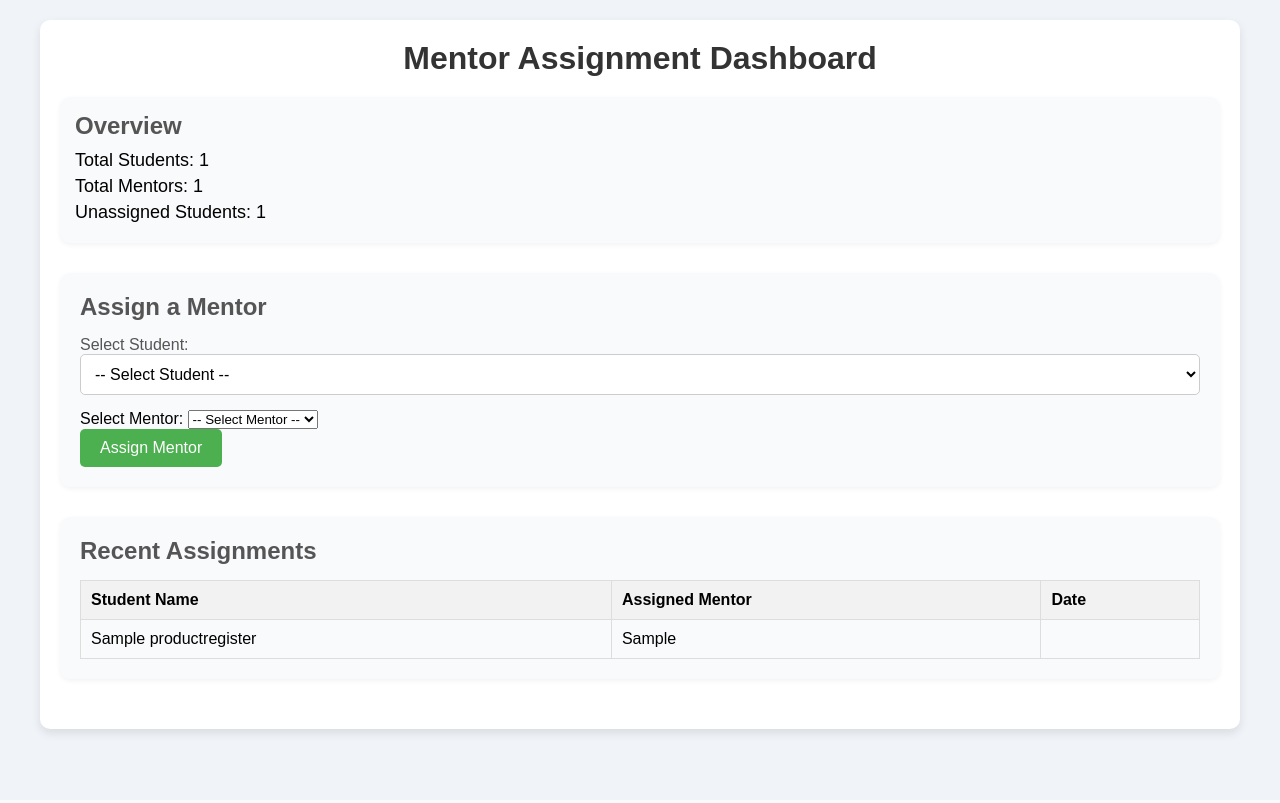
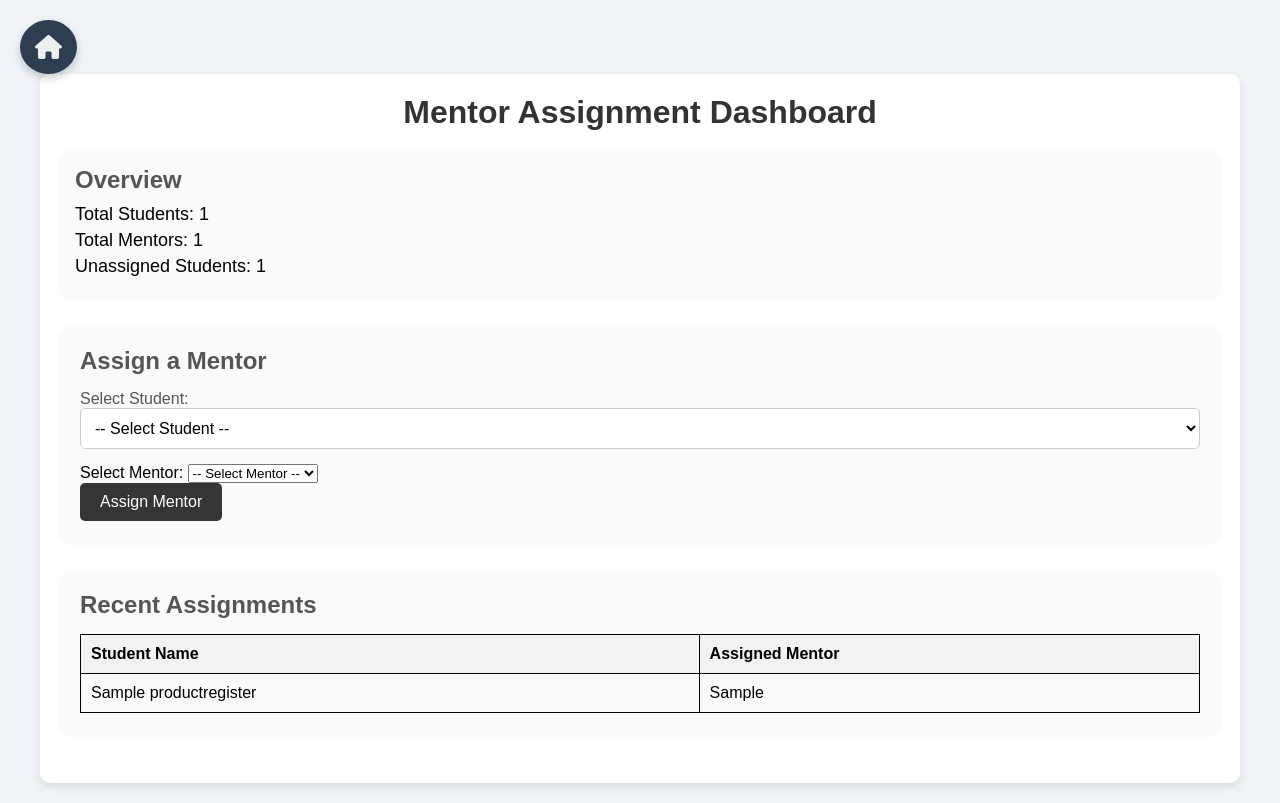
Before and after one commit to Sarathy-ram/Product_Review_portal, a Django app: template Product_Review/templates/mentor_assignment_dashboard.html in a window 1280 px wide. Before the commit the page ends 738 px from the top, so only its background shows below. Run offline with Django 5.2, Linux system fonts and the light colour scheme; tables that the repository leaves empty hold one stand-in row (values such as "Sample post"); the template is opened without the code that fills it: values that come from a table or form of the project are taken from there, most other values are stand-ins (such as "Sample title", 1, 10 or a date in 2020).

Commit message:
`Updated CSS and JavaScript files for dashboard and mentor assignment dashboard pages, and modified HTML templates to reflect changes.`

```diff
--- a/Product_Review/static/css/dashboard.css
+++ b/Product_Review/static/css/dashboard.css
@@ -77,7 +77,7 @@
 }
 
 button {
-    background-color: #4CAF50;
+    background-color: #333633;
     color: white;
     padding: 10px 20px;
     font-size: 16px;
@@ -87,7 +87,7 @@
 }
 
 button:hover {
-    background-color: #45a049;
+    background-color: #404240;
 }
 
 .recent-assignments {
@@ -109,7 +109,7 @@
 }
 
 table, th, td {
-    border: 1px solid #ddd;
+    border: 1px solid #040202;
 }
 
 th, td {
@@ -124,3 +124,40 @@
 tr:nth-child(even) {
     background-color: #f9f9f9;
 }
+.icon-btn {
+    background-color: #2C3E50; /* Dark, modern background */
+    color: #ECF0F1; /* Light color for icon */
+    border: none;
+    border-radius: 50%; /* Rounded icon button */
+    padding: 15px;
+    cursor: pointer;
+    font-size: 24px;
+    box-shadow: 0 4px 8px rgba(0, 0, 0, 0.2); /* Soft shadow for depth */
+    transition: all 0.3s ease; /* Smooth transition for hover effects */
+    display: inline-flex;
+    align-items: center;
+    justify-content: center;
+}
+
+/* Adding a subtle hover effect */
+.icon-btn:hover {
+    background-color: #34495E; /* Slightly lighter shade on hover */
+    box-shadow: 0 6px 12px rgba(0, 0, 0, 0.3); /* Enhanced shadow on hover */
+    transform: translateY(-3px); /* Slight upward movement on hover */
+}
+
+.icon-btn:active {
+    transform: translateY(0); /* Reset movement on click */
+    box-shadow: 0 3px 6px rgba(0, 0, 0, 0.2); /* Slightly reduce shadow on click */
+}
+
+/* Icon styling */
+.icon-btn i {
+    margin: 0;
+    transition: transform 0.3s ease; /* Icon transition for hover effect */
+}
+
+/* Adding rotation animation to the icon on hover */
+.icon-btn:hover i {
+    transform: rotate(20deg); /* Slight rotation on hover */
+}
--- a/Product_Review/static/js/admin_home.js
+++ b/Product_Review/static/js/admin_home.js
@@ -4,7 +4,7 @@
     const mainContent = document.getElementById("main-content");
 
 
-    let isSidebarVisible = false;
+    let isSidebarVisible = true;
 
     // Set initial aria-expanded attribute for accessibility
     toggleBtn.addEventListener("click", function() {
@@ -27,8 +27,8 @@
 
 
     // Initial state: sidebar is hidden
-    sidebar.style.width = "0";
-    mainContent.style.marginLeft = "0";
+    sidebar.style.width = "250px";
+    mainContent.style.marginLeft = "250px";
     toggleBtn.innerHTML = "&#9654;";  // Right arrow
 
     // ==================== CHARTS ==================== //
--- a/Product_Review/static/js/homescript.js
+++ b/Product_Review/static/js/homescript.js
@@ -3,7 +3,7 @@
     const sidebar = document.getElementById("sidebar");
     const mainContent = document.getElementById("main-content");
 
-    let isSidebarVisible = false;
+    let isSidebarVisible = true;
 
     toggleBtn.addEventListener("click", function() {
         if (isSidebarVisible) {
@@ -20,8 +20,8 @@
     });
 
     // Initial state
-    sidebar.style.width = "0";
-    mainContent.style.marginLeft = "0";
+    sidebar.style.width = "200px";
+    mainContent.style.marginLeft = "200px";
     toggleBtn.innerHTML = "&#9654;";  // Right arrow
 });
 function toggleSidebar() {
--- a/Product_Review/templates/admin_home.html
+++ b/Product_Review/templates/admin_home.html
@@ -14,7 +14,7 @@
         <h2>Resources</h2>
         <a href="{% url 'Problem statementapproval' %}" class="btn">Problem Statement Approval &#9654;</a>
         <a href="{% url 'product_details' %}">Student Product Details &#9654;</a>
-        <a href="{% url 'mentor_assignment_dashboard' %}">Student Product Update &#9654;</a>
+        <a href="{% url 'mentor_assignment_dashboard' %}">Student Mentor Assignment &#9654;</a>
     </div>
     <div id="main-content" class="content">
     <button class="toggle-btn" id="toggle-btn">&#9654</button>
--- a/Product_Review/templates/mentor_assignment_dashboard.html
+++ b/Product_Review/templates/mentor_assignment_dashboard.html
@@ -4,9 +4,17 @@
     <meta charset="UTF-8">
     <meta name="viewport" content="width=device-width, initial-scale=1.0">
     <title>Mentor Assignment Dashboard</title>
+    <link rel="stylesheet" href="https://cdnjs.cloudflare.com/ajax/libs/font-awesome/6.0.0-beta3/css/all.min.css">
     <link rel="stylesheet" href="../static/css/dashboard.css">
 </head>
 <body>
+    <div>
+        <a href="{% url 'admin_home' %}">
+            <button class="icon-btn">
+                <i class="fas fa-home"></i>
+            </button>
+        </a>
+    </div>
     <div class="container">
         <h1>Mentor Assignment Dashboard</h1>
 
@@ -53,19 +61,18 @@
                     <tr>
                         <th>Student Name</th>
                         <th>Assigned Mentor</th>
-                        <th>Date</th>
+
                     </tr>
                 </thead>
                 <tbody>
                     {% for student in students %}
-                        {% if student.allocated_mentor %}
-                            <tr>
-                                <td>{{ student.name }}</td>
-                                <td>{{ student.allocated_mentor }}</td>
-                                <td>{{ student.updated_at }}</td>
-                            </tr>
-                        {% endif %}
+                         <tr>
+                             <td>{{ student.name }}</td>
+                             <td>{{ student.allocated_mentor }}</td>
+
+                         </tr>
                     {% endfor %}
+
                 </tbody>
             </table>
         </section>
```
